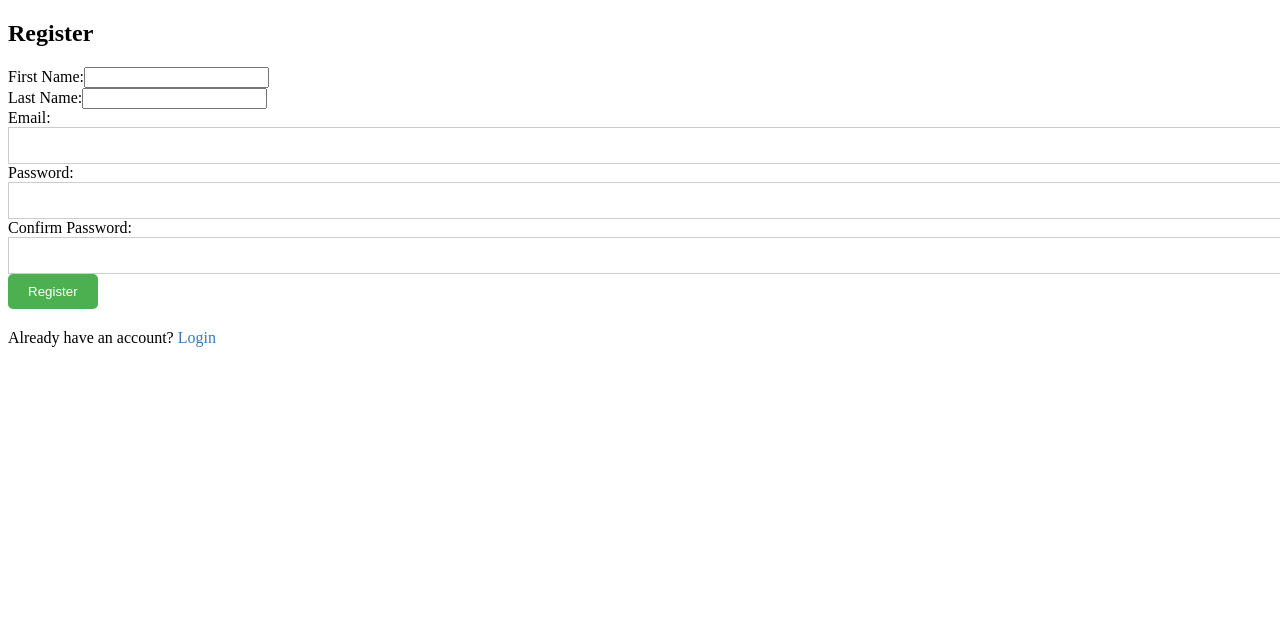
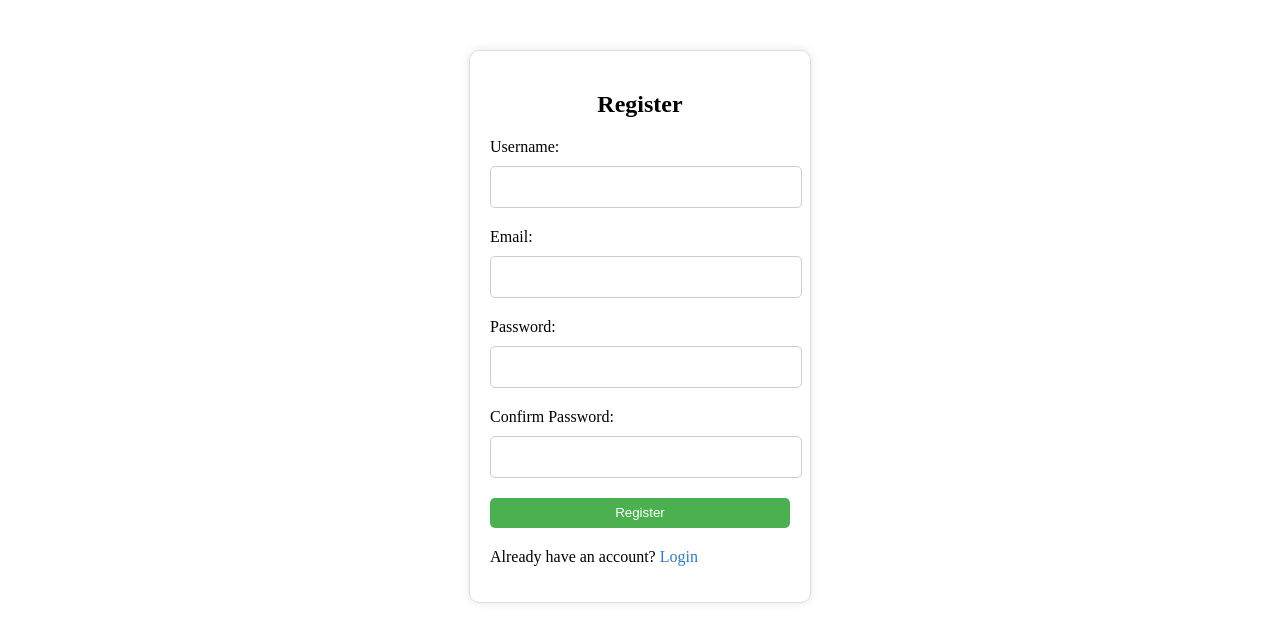
Before and after one commit to RealJe-emy/Market-place, an Angular app in the folder merumarketplace/: page /Registration in a window 1280 px wide. Shown: the top 642 px of the page. Built offline with nearby package versions, Linux system fonts and the light colour scheme.

Commit message:
authentication
login and register components

```diff
--- a/merumarketplace/src/app/Authentication/login/login.component.html
+++ b/merumarketplace/src/app/Authentication/login/login.component.html
@@ -1,15 +1,20 @@
 <div class="login-container">
   <h2>Login</h2>
-    <form>
+  <form (ngSubmit)="onSubmit()">
     <div class="form-group">
       <label for="username">Username:</label>
-        <input type="text" id="username" name="username" required>
+      <input type="text" id="username" name="username" [(ngModel)]="loginData.username" required>
     </div>
     <div class="form-group">
       <label for="password">Password:</label>
-        <input type="password" id="password" name="password" required>
+      <input type="password" id="password" name="password" [(ngModel)]="loginData.password" required>
     </div>
     <button type="submit">Login</button>
-      <p>Don't have an account? <a href="#" [routerLink]="['/Registration']">Sign up</a></p>
+    <p>Don't have an account? <a [routerLink]="['/Registration']">Sign up</a></p>
+
+    <!-- General Message Display -->
+    <div *ngIf="message" class="alert">
+      {{ message }}
+    </div>
   </form>
 </div>
--- a/merumarketplace/src/app/Authentication/login/login.component.scss
+++ b/merumarketplace/src/app/Authentication/login/login.component.scss
@@ -1,4 +1,3 @@
-
 /* login.component.scss */
 
 .login-container {
@@ -58,4 +57,24 @@
       }
     }
   }
+
+  .alert {
+    padding: 15px;
+    margin-top: 20px;
+    border-radius: 5px;
+    font-weight: bold;
+    text-align: center;
+
+    &.alert-success {
+      background-color: #d4edda;
+      color: #155724;
+      border: 1px solid #c3e6cb;
     }
+
+    &.alert-danger {
+      background-color: #f8d7da;
+      color: #721c24;
+      border: 1px solid #f5c6cb;
+    }
+  }
+}
--- a/merumarketplace/src/app/Authentication/login/login.component.ts
+++ b/merumarketplace/src/app/Authentication/login/login.component.ts
@@ -1,10 +1,31 @@
 import { Component } from '@angular/core';
+import { Router } from '@angular/router';
+import { LoginService } from './login.service';
 
 @Component({
   selector: 'app-login',
   templateUrl: './login.component.html',
-  styleUrl: './login.component.scss'
+  styleUrls: ['./login.component.scss']
 })
 export class LoginComponent {
+  loginData = { username: '', password: '' };
+  message: string | null = null;  // General message property
 
+  constructor(private loginService: LoginService, private router: Router) {}
+
+  onSubmit() {
+    this.loginService.login(this.loginData).subscribe(
+      response => {
+        this.message = 'Login successful!';
+        setTimeout(() => {
+          this.message = null;  // Clear the message after 2 seconds
+          this.router.navigate(['/dashboard']);  // Redirect to dashboard
+        }, 2000);  // Wait for 2 seconds before clearing the message and redirecting
+      },
+      error => {
+        this.message = 'Login failed. Please check your username and password.';
+        setTimeout(() => this.message = null, 2000);  // Clear the message after 2 seconds
+      }
+    );
+  }
 }
--- /dev/null
+++ b/merumarketplace/src/app/Authentication/login/login.service.ts
@@ -0,0 +1,17 @@
+import { Injectable } from '@angular/core';
+import { HttpClient } from '@angular/common/http';  // Ensure HttpClient is imported
+import { Observable } from 'rxjs';
+
+@Injectable({
+  providedIn: 'root'
+})
+export class LoginService {
+
+  private apiUrl = 'http://localhost:5041/api/login';  // Replace with your actual API endpoint
+
+  constructor(private http: HttpClient) {}  // Ensure HttpClient is injected
+
+  login(loginData: { username: string; password: string }): Observable<any> {
+    return this.http.post(this.apiUrl, loginData);
+  }
+}
--- /dev/null
+++ b/merumarketplace/src/app/Authentication/registration/register.service.ts
@@ -0,0 +1,17 @@
+import { Injectable } from '@angular/core';
+import { HttpClient } from '@angular/common/http';
+import { Observable } from 'rxjs';
+
+@Injectable({
+  providedIn: 'root'
+})
+export class RegisterService {
+
+  private apiUrl = 'http://localhost:5041/api/register';  // Replace with your actual API endpoint
+
+  constructor(private http: HttpClient) {}
+
+  register(registrationData: { username: string; email: string; password: string }): Observable<any> {
+    return this.http.post(this.apiUrl, registrationData);
+  }
+}
--- a/merumarketplace/src/app/Authentication/registration/registration.component.html
+++ b/merumarketplace/src/app/Authentication/registration/registration.component.html
@@ -1,27 +1,48 @@
 <div class="registration-container">
   <h2>Register</h2>
-    <form>
+  <form [formGroup]="registrationForm" (ngSubmit)="onSubmit()">
     <div class="form-group">
-        <label for="firstname">First Name:</label>
-        <input type="text" id="firstname" name="firstname" required>
+      <label for="username">Username:</label>
+      <input type="text" id="username" formControlName="username">
+      <div *ngIf="registrationForm.get('username')?.invalid && registrationForm.get('username')?.touched">
+        <small *ngIf="registrationForm.get('username')?.errors?.['required']">Username is required.</small>
+        <small *ngIf="registrationForm.get('username')?.errors?.['minlength']">Username must be at least 3 characters long.</small>
+        <small *ngIf="registrationForm.get('username')?.errors?.['maxlength']">Username cannot be more than 20 characters long.</small>
       </div>
-      <div class="form-group">
-        <label for="lastname">Last Name:</label>
-        <input type="text" id="lastname" name="lastname" required>
     </div>
+
     <div class="form-group">
       <label for="email">Email:</label>
-        <input type="email" id="email" name="email" required>
+      <input type="email" id="email" formControlName="email">
+      <div *ngIf="registrationForm.get('email')?.invalid && registrationForm.get('email')?.touched">
+        <small *ngIf="registrationForm.get('email')?.errors?.['required']">Email is required.</small>
+        <small *ngIf="registrationForm.get('email')?.errors?.['email']">Invalid email format.</small>
       </div>
+    </div>
+
     <div class="form-group">
       <label for="password">Password:</label>
-        <input type="password" id="password" name="password" required>
+      <input type="password" id="password" formControlName="password">
+      <div *ngIf="registrationForm.get('password')?.invalid && registrationForm.get('password')?.touched">
+        <small *ngIf="registrationForm.get('password')?.errors?.['required']">Password is required.</small>
+        <small *ngIf="registrationForm.get('password')?.errors?.['minlength']">Password must be at least 8 characters long.</small>
+        <small *ngIf="registrationForm.get('password')?.errors?.['pattern']">Password must contain at least one uppercase letter, one lowercase letter, one digit, and one special character.</small>
       </div>
+    </div>
+
     <div class="form-group">
       <label for="confirm-password">Confirm Password:</label>
-        <input type="password" id="confirm-password" name="confirm-password" required>
+      <input type="password" id="confirm-password" formControlName="confirmPassword">
+      <div *ngIf="registrationForm.errors?.['mismatch'] && registrationForm.get('confirmPassword')?.touched">
+        <small>Passwords do not match.</small>
       </div>
-      <button type="submit">Register</button>
-      <p>Already have an account? <a href="login.html" [routerLink]="['/login']" >Login</a></p>
+    </div>
+
+    <button type="submit" [disabled]="registrationForm.invalid">Register</button>
+
+    <p>Already have an account? <a [routerLink]="['/login']">Login</a></p>
+    <p *ngIf="message" [ngClass]="{'error-message': isError, 'success-message': !isError}">
+      {{ message }}
+    </p>
   </form>
 </div>
--- a/merumarketplace/src/app/Authentication/registration/registration.component.scss
+++ b/merumarketplace/src/app/Authentication/registration/registration.component.scss
@@ -1,31 +1,66 @@
-input[type="email"], input[type="password"] {
+.registration-container {
+  width: 300px;
+  margin: 50px auto;
+  padding: 20px;
+  border: 1px solid #ddd;
+  border-radius: 10px;
+  box-shadow: 0 0 10px rgba(0, 0, 0, 0.1);
+
+  h2 {
+    text-align: center;
+    margin-bottom: 20px;
+  }
+
+  .form-group {
+    margin-bottom: 20px;
+
+    label {
+      display: block;
+      margin-bottom: 10px;
+    }
+
+    input[type="text"], input[type="email"], input[type="password"] {
       width: 100%;
-    padding: 10px;
+      height: 30px;
+      padding: 5px;
       border: 1px solid #ccc;
+      border-radius: 5px;
+    }
   }
 
   button[type="submit"] {
+    width: 100%;
+    height: 30px;
     background-color: #4CAF50;
     color: #fff;
-    padding: 10px 20px;
+    padding: 5px;
     border: none;
     border-radius: 5px;
     cursor: pointer;
+
+    &:hover {
+      background-color: #3e8e41;
     }
-
-  button[type="submit"]:hover {
-    background-color: #3e8e41;
   }
 
   p {
     margin-top: 20px;
-  }
 
     a {
       text-decoration: none;
       color: #337ab7;
+
+      &:hover {
+        color: #23527c;
+      }
     }
 
-  a:hover {
-    color: #23527c;
+    .error-message {
+      color: red;
     }
+
+    .success-message {
+      color: green;
+    }
+  }
+}
--- a/merumarketplace/src/app/Authentication/registration/registration.component.ts
+++ b/merumarketplace/src/app/Authentication/registration/registration.component.ts
@@ -1,10 +1,61 @@
 import { Component } from '@angular/core';
+import { RegisterService } from './register.service';
+import { Router } from '@angular/router';
+import { FormBuilder, FormGroup, Validators } from '@angular/forms';
 
 @Component({
   selector: 'app-registration',
   templateUrl: './registration.component.html',
-  styleUrl: './registration.component.scss'
+  styleUrls: ['./registration.component.scss']
 })
 export class RegistrationComponent {
+  registrationForm: FormGroup;
+  message: string | null = null;
+  isError = false;
 
+  constructor(
+    private registerService: RegisterService,
+    private router: Router,
+    private fb: FormBuilder
+  ) {
+    this.registrationForm = this.fb.group({
+      username: ['', [Validators.required, Validators.minLength(3), Validators.maxLength(20)]],
+      email: ['', [Validators.required, Validators.email]],
+      password: ['', [
+        Validators.required,
+        Validators.minLength(8),
+        Validators.pattern(/(?=.*[a-z])(?=.*[A-Z])(?=.*\d)(?=.*[@$!%*?&])[A-Za-z\d@$!%*?&]{8,}/) // At least one uppercase, one lowercase, one digit, one special character
+      ]],
+      confirmPassword: ['', Validators.required]
+    }, {
+      validator: this.passwordMatchValidator
+    });
+  }
+
+  passwordMatchValidator(form: FormGroup) {
+    return form.get('password')?.value === form.get('confirmPassword')?.value
+      ? null : { mismatch: true };
+  }
+
+  onSubmit() {
+    if (this.registrationForm.invalid) {
+      this.message = 'Please fill out the form correctly.';
+      this.isError = true;
+      setTimeout(() => this.message = null, 2000); // Clear message after 2 seconds
+      return;
+    }
+
+    this.registerService.register(this.registrationForm.value).subscribe(
+      response => {
+        this.message = 'Registration successful!';
+        this.isError = false;
+        setTimeout(() => this.router.navigate(['/login']), 2000); // Redirect after 2 seconds
+      },
+      error => {
+        this.message = 'Registration failed. Please try again.';
+        this.isError = true;
+        setTimeout(() => this.message = null, 2000); // Clear message after 2 seconds
+      }
+    );
+  }
 }
```
Also changed, not shown: merumarketplace/src/app/app.module.ts (+6 -1 lines), 2 other files (tests, documents, lock files or other folders). Lines whose indentation alone changed are shown as unchanged.
